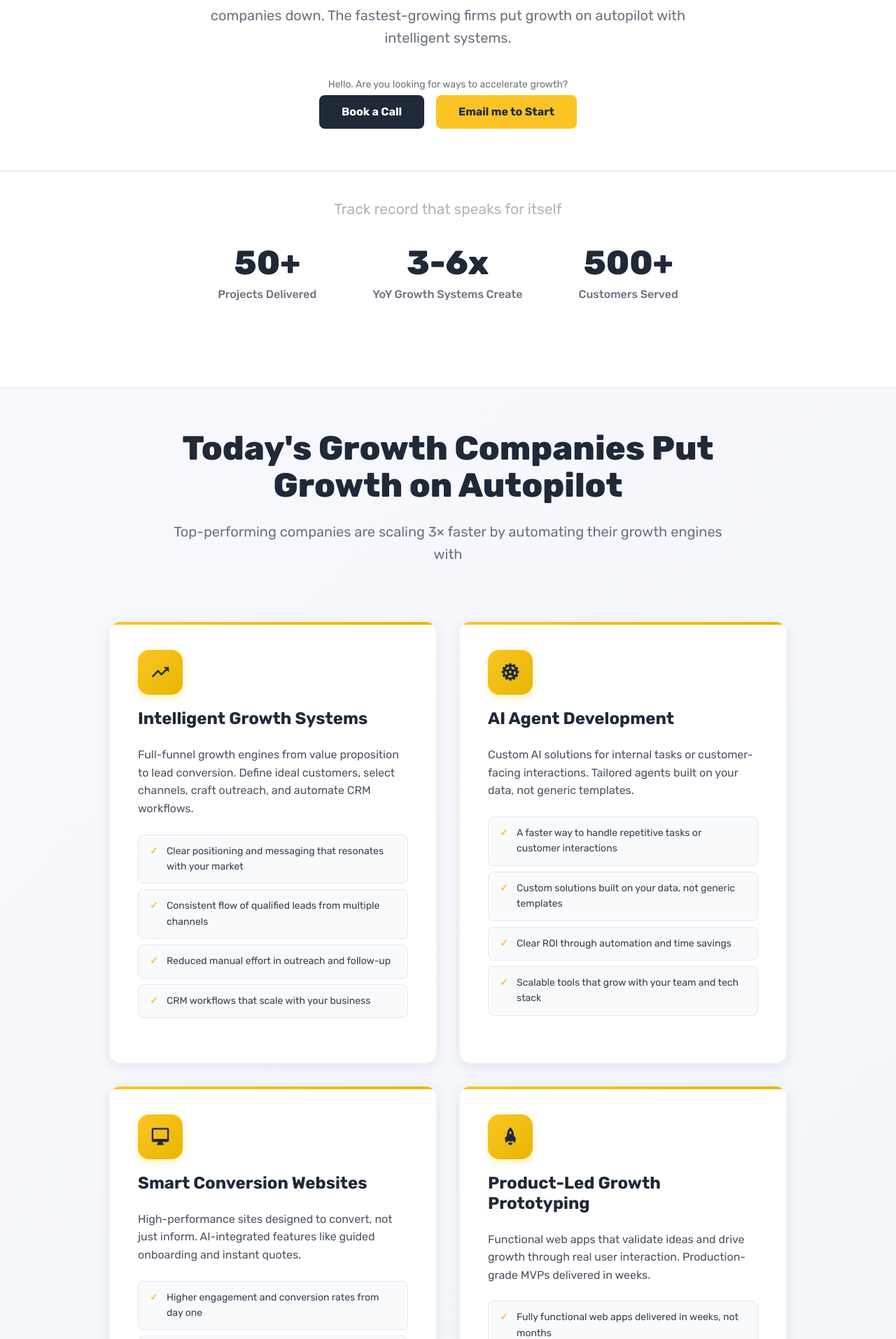
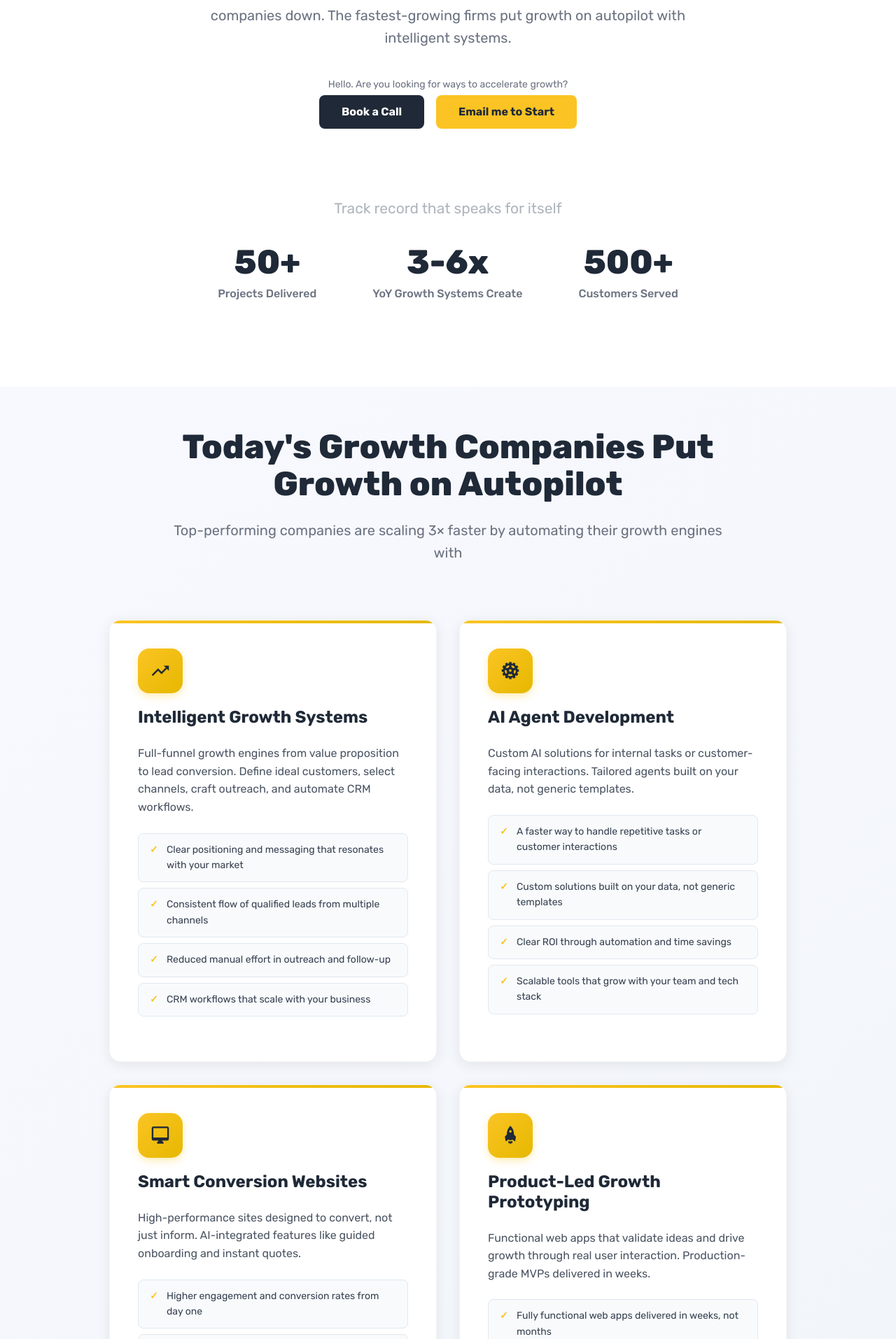
Before and after one commit to nikpalumbo/nikpalumbo.github.io, a Jekyll site: the page built from index.html, in a window 1280 px wide. Shown: the part 441-2355 px from the top of the page at 70% size. Built offline with Jekyll 4.4.1, drawn with Linux system fonts in a browser that asks for light colours.

Commit message:
Fixed home page divider by removing border-top from .section class

```diff
--- a/_sass/3-modules/_sections.scss
+++ b/_sass/3-modules/_sections.scss
@@ -3,7 +3,7 @@
   position: relative;
   margin: 120px 0;
   padding-top: 60px;
-  border-top: 1px solid var(--border-color);
+  /* Removed border-top that was creating unwanted divider on home page */
 
   @media (max-width: $desktop) {
     margin: 80px 0;
```
